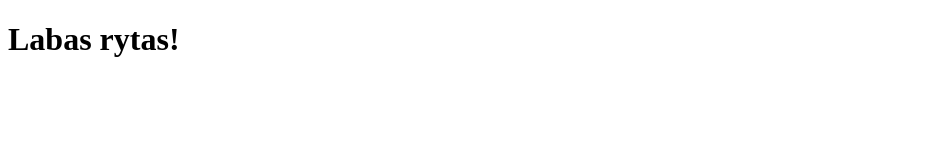
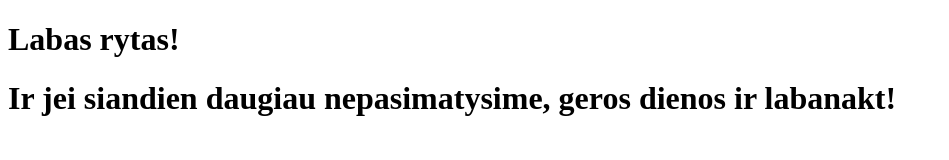
Before and after one commit to valerijaSimkeviciene/naujasProjektas, a plain HTML site: page index.html in a window 1280 px wide. Shown: the whole page, without its empty margins (0-949 px from the left). Drawn offline with Linux system fonts and the light colour scheme.

Commit message:
pabaigta zinute

```diff
--- a/index.html
+++ b/index.html
@@ -8,5 +8,7 @@
 </head>
 <body>
     <H1>Labas rytas!</H1>
+
+    <H1>Ir jei siandien daugiau nepasimatysime, geros dienos ir labanakt!</H1>
 </body>
 </html>
```
